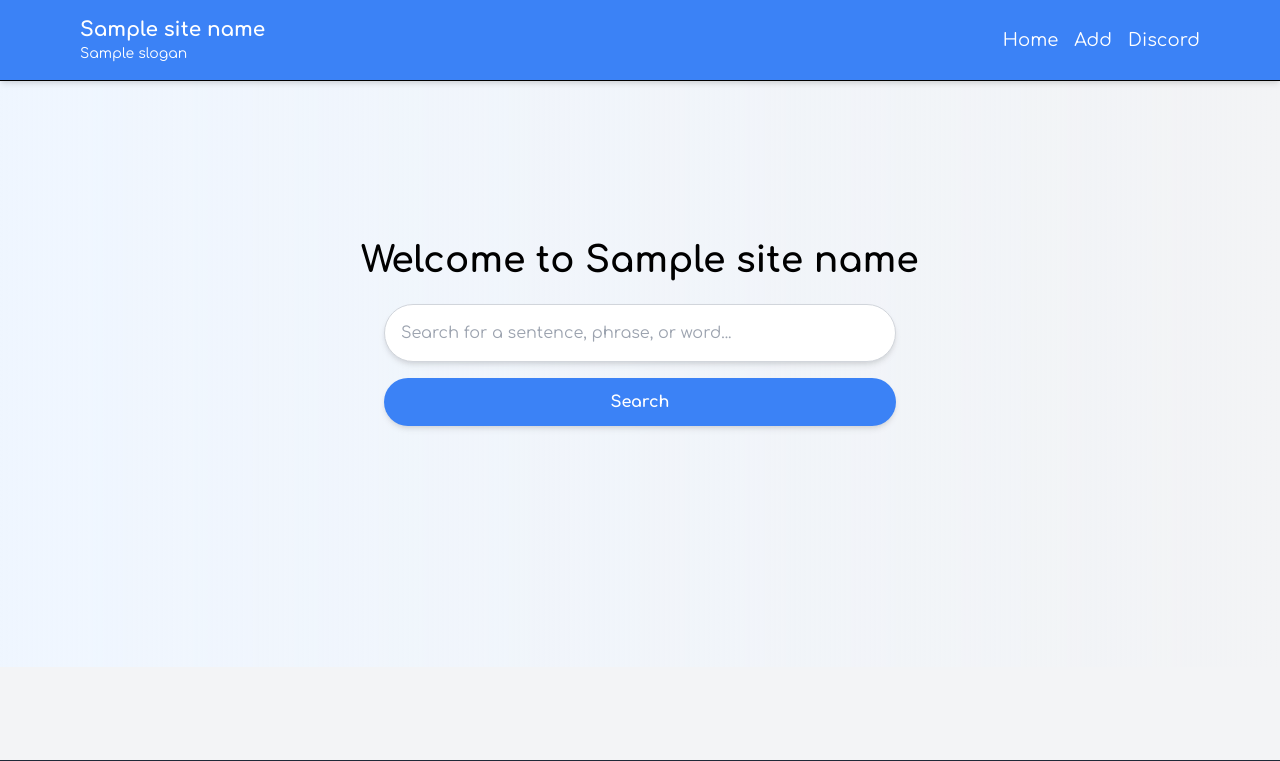
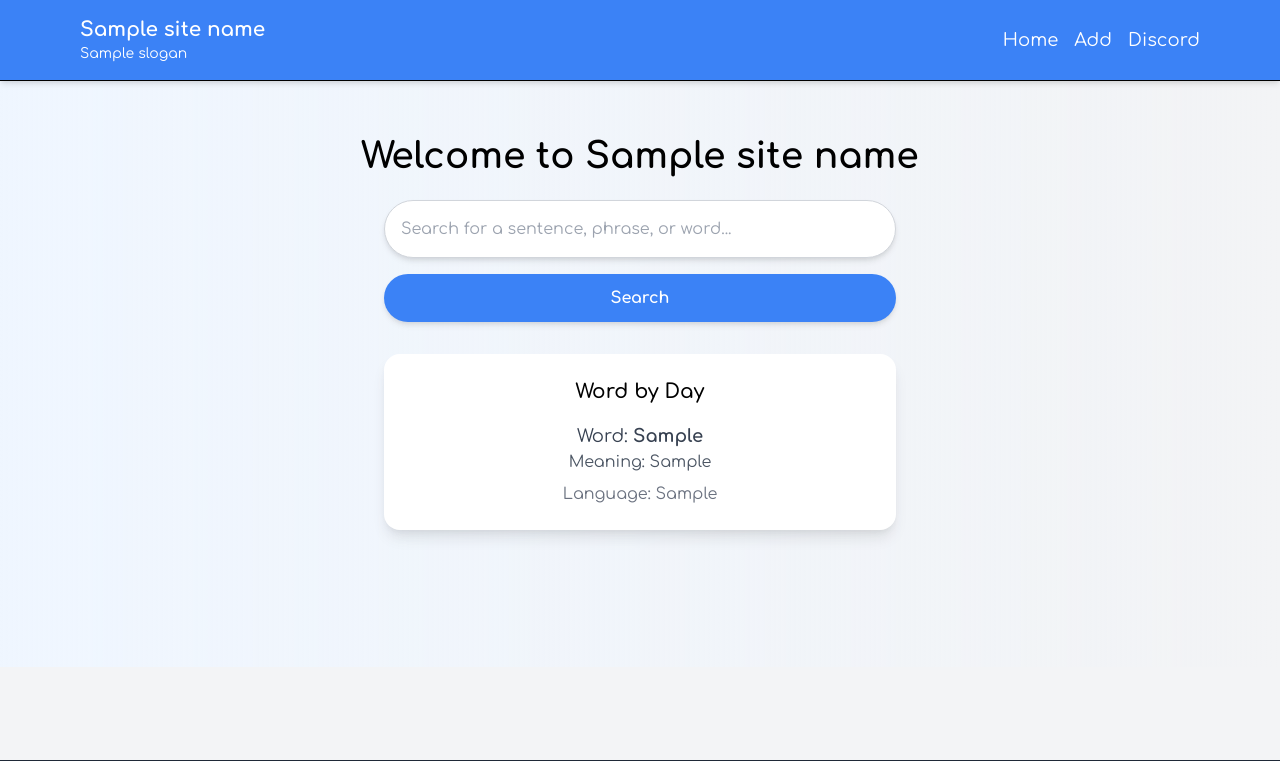
Before and after one commit to willi-felix/flora, a Flask app: template templates/home.html in a window 1280 px wide. Shown: the top 761 px of the page. Run offline with Flask 3, Linux system fonts and the light colour scheme; the template is opened without the code that fills it: most values are stand-ins (such as "Sample title", 1, 10 or a date in 2020).

Commit message:
Update home.html

```diff
--- a/templates/home.html
+++ b/templates/home.html
@@ -16,5 +16,16 @@
             Search
         </button>
     </form>
+
+    {% if word_of_the_day %}
+    <div class="mt-8 p-6 bg-white rounded-2xl shadow-lg w-full max-w-lg text-center">
+        <h3 class="text-xl font-semibold text-teal-600 mb-4">Word by Day</h3>
+        <p class="text-gray-700 text-lg">Word: <span class="font-bold">{{ word_of_the_day[1] }}</span></p>
+        <p class="text-gray-600">Meaning: {{ word_of_the_day[3] }}</p>
+        <p class="text-gray-500 mt-2">Language: {{ word_of_the_day[2] }}</p>
+    </div>
+    {% else %}
+    <p class="mt-8 text-gray-600">No word available for today!</p>
+    {% endif %}
 </div>
 {% endblock %}
```
